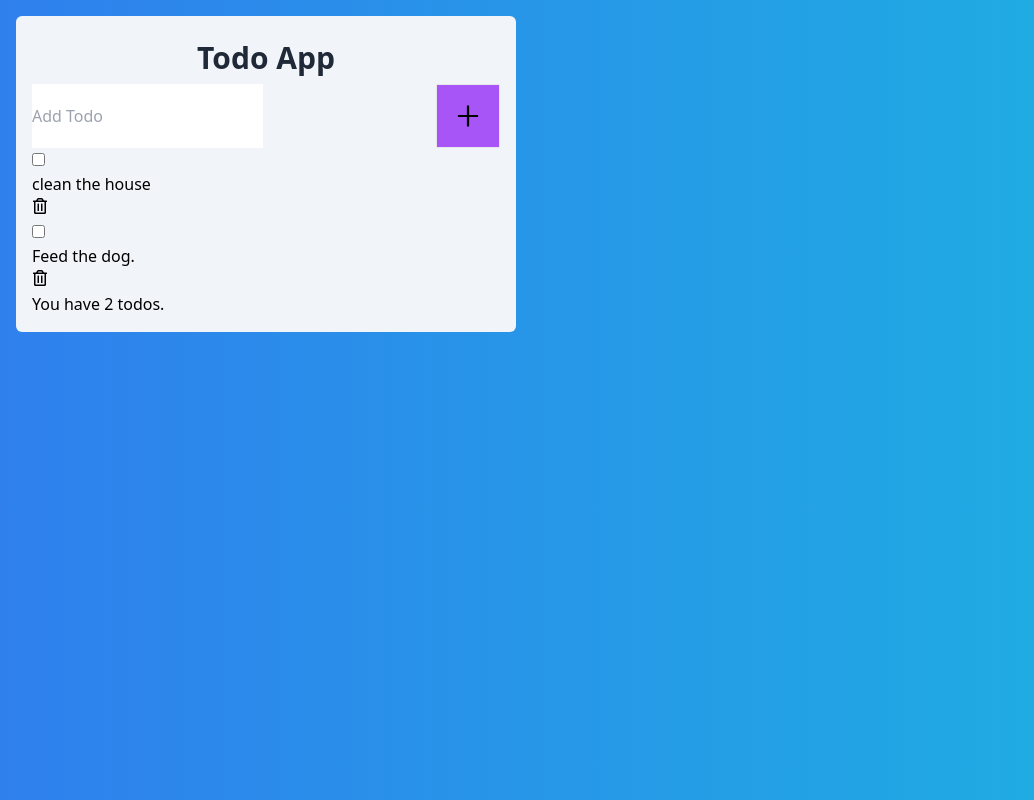
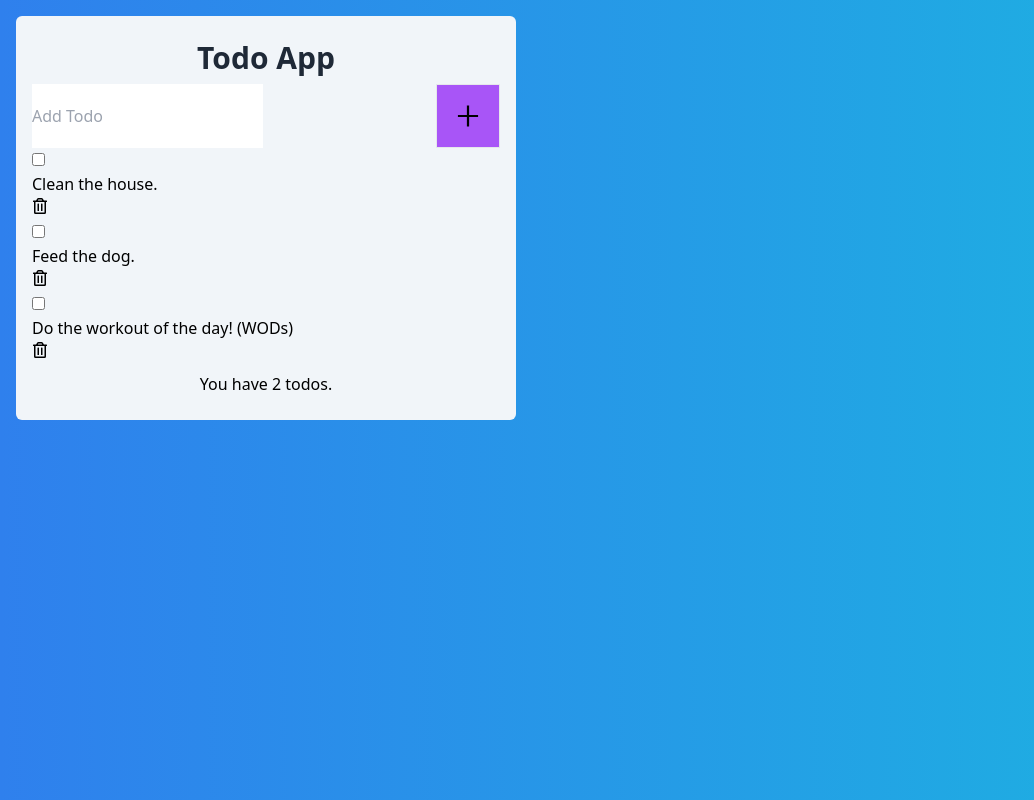
Before and after one commit to veyseltosun/react-todo-firebase, a React (Create React App) app: page / in a window 1280 px wide. Shown: the whole page, without its empty margins (0-1034 px from the left). Built offline with nearby package versions, Linux system fonts and the light colour scheme.

Commit message:
second week I can open the app righ now.

```diff
--- a/src/App.js
+++ b/src/App.js
@@ -7,15 +7,16 @@ const style = {
   heading:`text-3xl font-bold text-center text-gray-800 p-2`,
   form:`flex justify-between`,
   input:`border p-2 w-full text-xl`,
-  button:`border p-4 ml-2 bg-purple-500`,
-  count:``,
+  button:`border p-4 ml-2 bg-purple-500 text-state-100`,
+  count:`text-center p-2`,
 
 }
 
 function App() {
-  const [todos, setTodos] = useState(["clean the house", "Feed the dog."])
+  const [todos, setTodos] = useState(["Clean the house.", "Feed the dog.", "Do the workout of the day! (WODs)"])
   return (
     <div className={style.bg}>
+
      <div className={style.container}>
       <h3 className={style.heading}>
         Todo App
```
